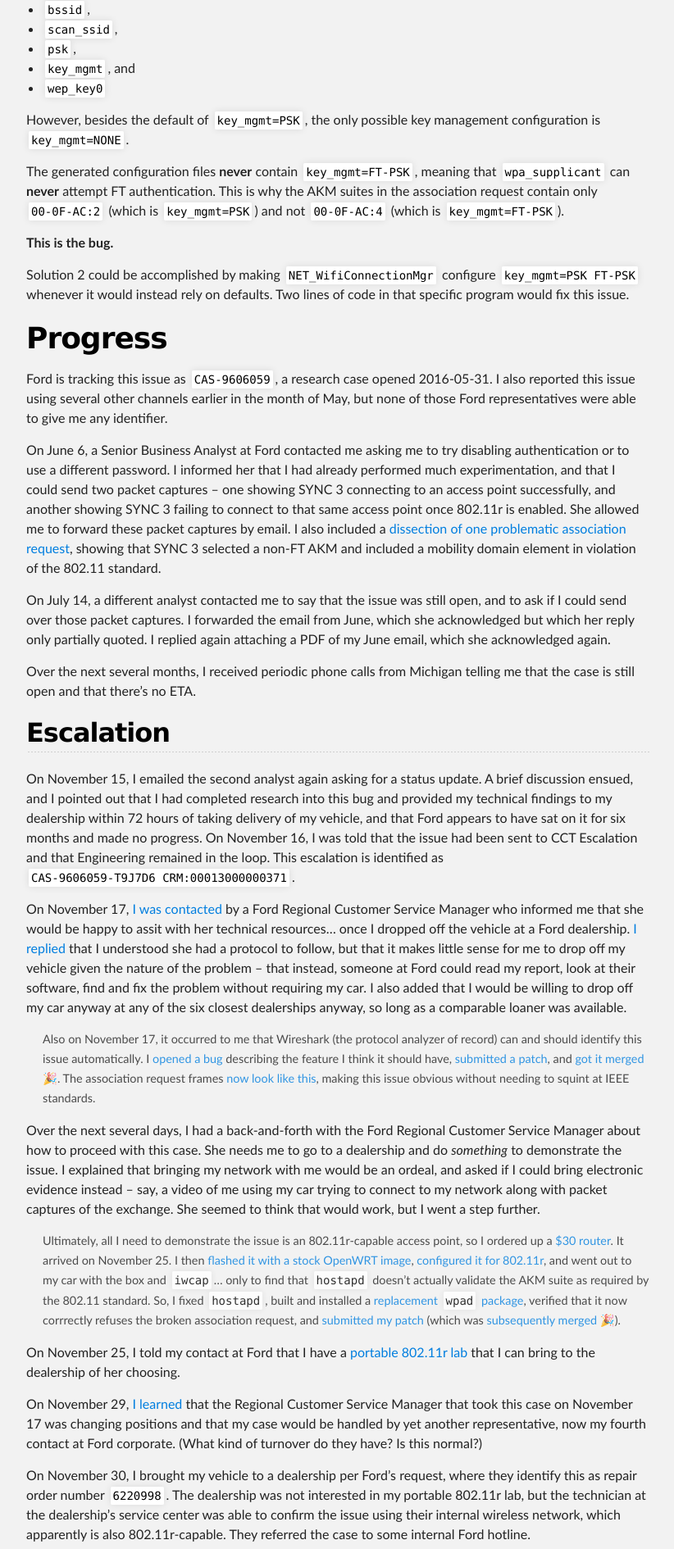
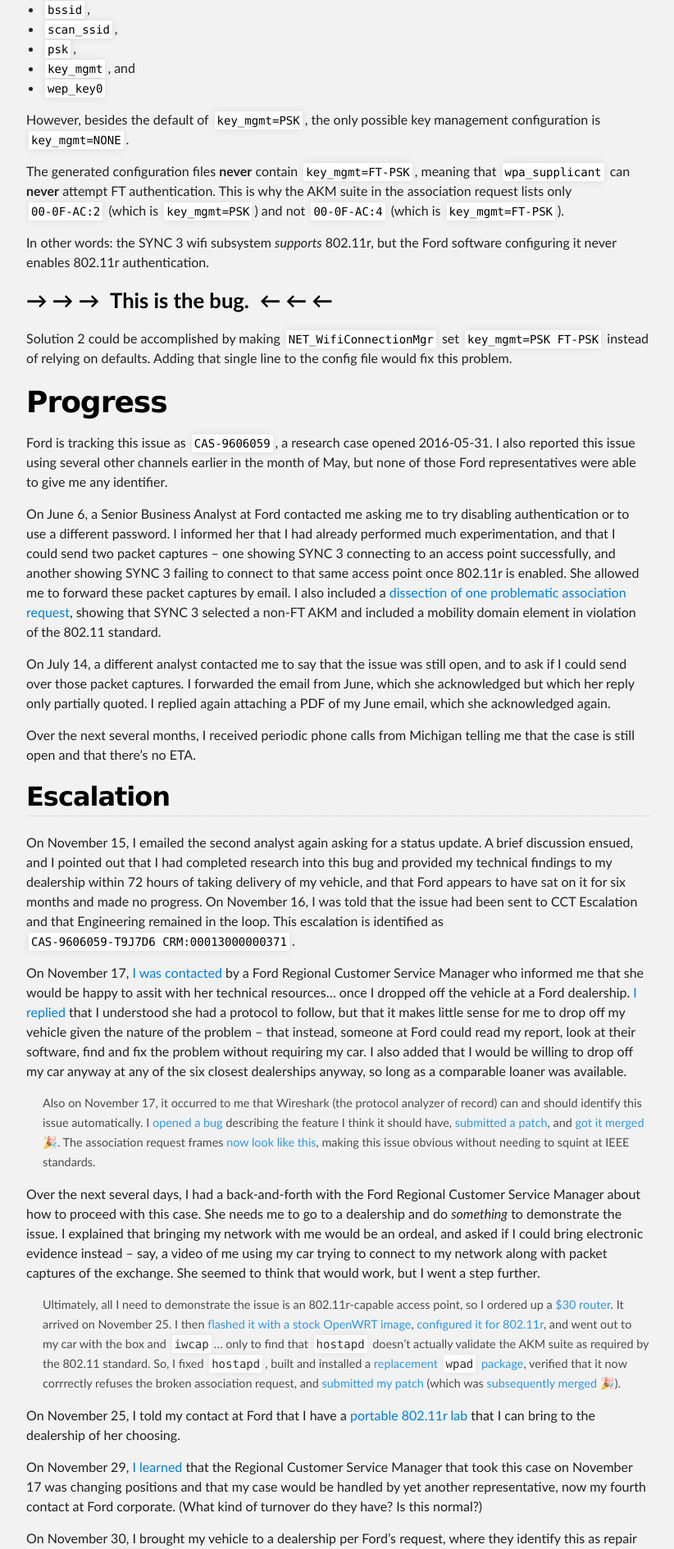
Before and after one commit to willglynn/ford-wifi-is-broken.com, a Jekyll site: the page built from index.md, in a window 1280 px wide. Shown: the part 3012-4902 px from the top of the page at 82% size, without its empty margins (228-1050 px from the left). Built offline with Jekyll 4.4.1, drawn with Linux system fonts in a browser that asks for light colours; our own code applies the rules of GitHub Pages for plain Markdown files.

Commit message:
Be more explicit

```diff
--- a/_sass/jekyll-theme-slate.scss
+++ b/_sass/jekyll-theme-slate.scss
@@ -365,6 +365,20 @@ Full-Width Styles
 	font-size: 1.1em;
 }
 
+.finger-pointing {
+	font-size: 1.6em;
+	font-weight: bold;
+	color: #000;
+}
+.finger-pointing:before {
+	content: "\2192  \2192  \2192";
+	padding-right: 0.5em;
+}
+.finger-pointing:after {
+	content: "\2190  \2190  \2190";
+	padding-left: 0.5em;
+}
+
 /*******************************************************************************
 Small Device Styles
 *******************************************************************************/
--- a/index.md
+++ b/index.md
@@ -81,11 +81,13 @@ This software image offers confirmation of this theory. SYNC 3 uses a QNX build
 
 However, besides the default of `key_mgmt=PSK`, the only possible key management configuration is `key_mgmt=NONE`.
 
-The generated configuration files **never** contain `key_mgmt=FT-PSK`, meaning that `wpa_supplicant` can **never** attempt FT authentication. This is why the AKM suites in the association request contain only `00-0F-AC:2` (which is `key_mgmt=PSK`) and not `00-0F-AC:4` (which is `key_mgmt=FT-PSK`).
+The generated configuration files **never** contain `key_mgmt=FT-PSK`, meaning that `wpa_supplicant` can **never** attempt FT authentication. This is why the AKM suite in the association request lists only `00-0F-AC:2` (which is `key_mgmt=PSK`) and not `00-0F-AC:4` (which is `key_mgmt=FT-PSK`).
 
-**This is the bug.**
+In other words: the SYNC 3 wifi subsystem *supports* 802.11r, but the Ford software configuring it never enables 802.11r authentication.
 
-Solution 2 could be accomplished by making `NET_WifiConnectionMgr` configure `key_mgmt=PSK FT-PSK` whenever it would instead rely on defaults. Two lines of code in that specific program would fix this issue.
+<p class="finger-pointing">This is the bug.</p>
+
+Solution 2 could be accomplished by making `NET_WifiConnectionMgr` set `key_mgmt=PSK FT-PSK` instead of relying on defaults. Adding that single line to the config file would fix this problem.
 
 Progress
 ===
```
